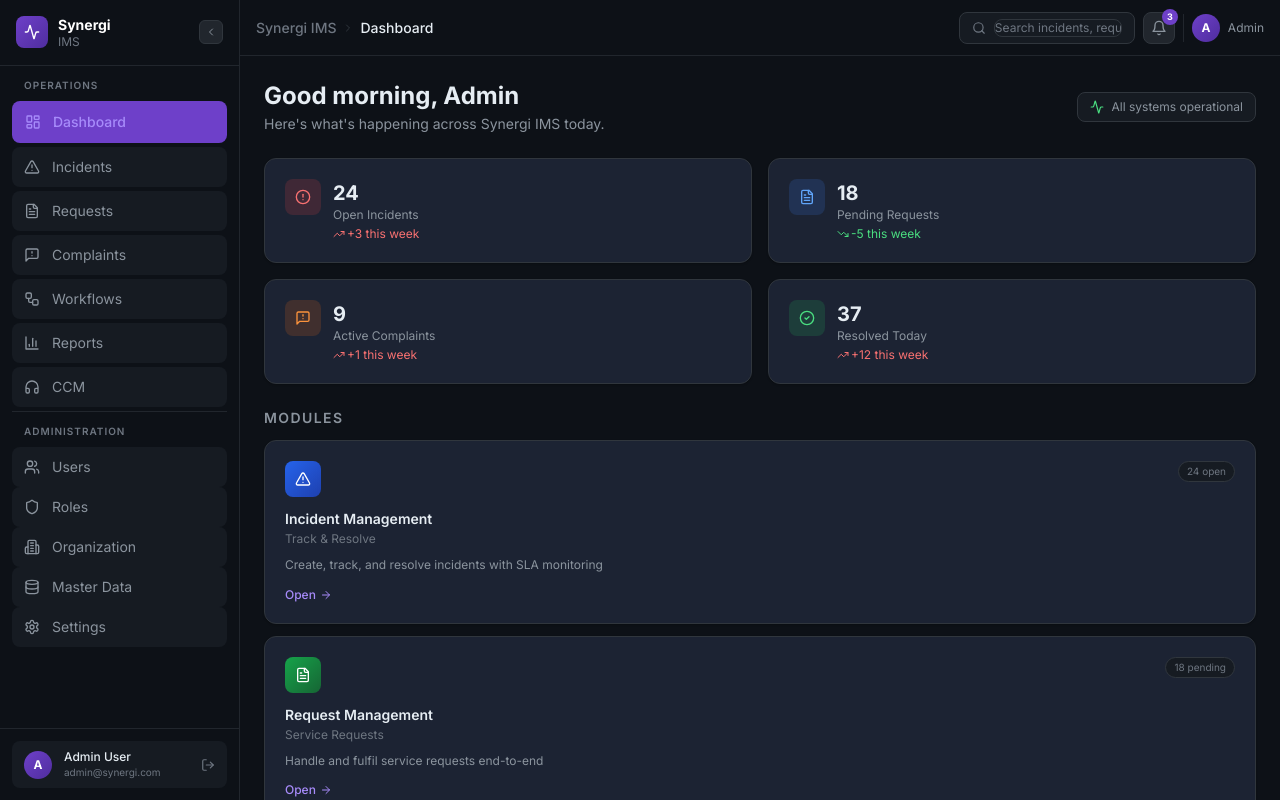
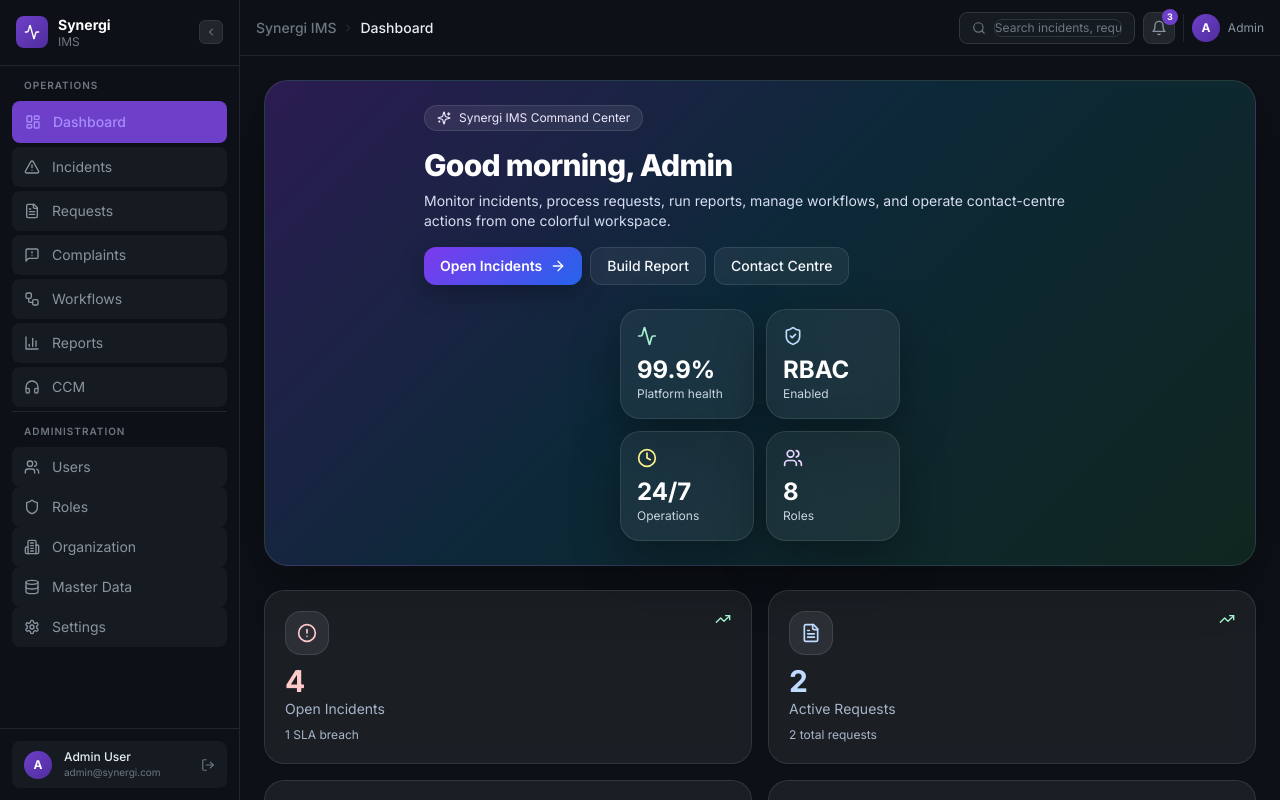
Before and after one commit to haithampm/automax-service-platform, a Next.js app in the folder frontend/: page /dashboard in a window 1280 px wide. Built offline with nearby package versions, Linux system fonts and the light colour scheme.

Commit message:
Enhance dashboard command center GUI

```diff
--- a/frontend/app/dashboard/page.tsx
+++ b/frontend/app/dashboard/page.tsx
@@ -1,235 +1,175 @@
-"use client";
-import Link from "next/link";
+'use client';
+
+import Link from 'next/link';
+import type { LucideIcon } from 'lucide-react';
 import {
+  Activity,
+  AlertCircle,
+  AlertTriangle,
+  ArrowRight,
+  BarChart3,
+  CheckCircle2,
+  Clock,
+  FileText,
+  Headphones,
+  MessageSquareWarning,
   Settings,
-  AlertTriangle,
-  FileText,
-  MessageSquareWarning,
+  ShieldCheck,
+  Sparkles,
+  TrendingUp,
+  Users,
   Workflow,
-  ArrowRight,
-  TrendingUp,
-  TrendingDown,
-  Clock,
-  CheckCircle2,
-  AlertCircle,
-  Activity,
-} from "lucide-react";
-import { clsx } from "clsx";
+} from 'lucide-react';
+import { IncidentRecord, RequestRecord, seedIncidents, seedRequests } from '../../lib/imsData';
+import { useLocalStorageState } from '../../lib/useLocalStorage';
 
-const stats = [
-  {
-    label: "Open Incidents",
-    value: "24",
-    change: "+3",
-    trend: "up",
-    color: "text-red-400",
-    bg: "bg-red-500/10",
-    border: "border-red-500/20",
-    icon: AlertCircle,
-  },
-  {
-    label: "Pending Requests",
-    value: "18",
-    change: "-5",
-    trend: "down",
-    color: "text-blue-400",
-    bg: "bg-blue-500/10",
-    border: "border-blue-500/20",
-    icon: FileText,
-  },
-  {
-    label: "Active Complaints",
-    value: "9",
-    change: "+1",
-    trend: "up",
-    color: "text-orange-400",
-    bg: "bg-orange-500/10",
-    border: "border-orange-500/20",
-    icon: MessageSquareWarning,
-  },
-  {
-    label: "Resolved Today",
-    value: "37",
-    change: "+12",
-    trend: "up",
-    color: "text-green-400",
-    bg: "bg-green-500/10",
-    border: "border-green-500/20",
-    icon: CheckCircle2,
-  },
+type StatCard = {
+  label: string;
+  value: string;
+  detail: string;
+  colorClass: string;
+  shellClass: string;
+  Icon: LucideIcon;
+};
+
+type ModuleCard = {
+  title: string;
+  subtitle: string;
+  desc: string;
+  href: string;
+  Icon: LucideIcon;
+  gradient: string;
+  count: string;
+};
+
+const moduleCards: ModuleCard[] = [
+  { title: 'Incident Management', subtitle: 'Track & Resolve', desc: 'Workflow actions, SLA monitoring, convert-to-request, clone, map view, and CSV export.', href: '/incidents', Icon: AlertTriangle, gradient: 'from-blue-500 to-cyan-500', count: 'Live workflow' },
+  { title: 'Request Management', subtitle: 'Service Requests', desc: 'Trace requests back to source incidents, process requests, audit, and export.', href: '/requests', Icon: FileText, gradient: 'from-emerald-500 to-teal-500', count: 'Linked records' },
+  { title: 'Reports', subtitle: 'Builder & Templates', desc: 'Saved reports, data source selection, column picker, record limits, and CSV export.', href: '/reports', Icon: BarChart3, gradient: 'from-violet-500 to-fuchsia-500', count: 'Dynamic' },
+  { title: 'CCM', subtitle: 'Contact Centre', desc: 'Contacts, call history, email inbox, SMS hub, and complaint audio support.', href: '/ccm', Icon: Headphones, gradient: 'from-orange-500 to-rose-500', count: 'Omnichannel' },
+  { title: 'Workflow Automation', subtitle: 'Smart Transitions', desc: 'Required fields, roles, transitions, reopen, reject, close, and conversion logic.', href: '/workflows', Icon: Workflow, gradient: 'from-indigo-500 to-blue-500', count: 'Rules' },
+  { title: 'Admin Panel', subtitle: 'Configuration', desc: 'Users, roles, departments, organization, classifications, and master data.', href: '/admin', Icon: Settings, gradient: 'from-purple-500 to-indigo-500', count: 'Governance' },
 ];
 
-const modules = [
-  {
-    title: "Incident Management",
-    subtitle: "Track & Resolve",
-    desc: "Create, track, and resolve incidents with SLA monitoring",
-    href: "/incidents",
-    icon: AlertTriangle,
-    gradient: "from-blue-600 to-blue-800",
-    count: "24 open",
-  },
-  {
-    title: "Request Management",
-    subtitle: "Service Requests",
-    desc: "Handle and fulfil service requests end-to-end",
-    href: "/requests",
-    icon: FileText,
-    gradient: "from-green-600 to-green-800",
-    count: "18 pending",
-  },
-  {
-    title: "Complaint Management",
-    subtitle: "Customer Complaints",
-    desc: "Manage and resolve customer complaints efficiently",
-    href: "/complaints",
-    icon: MessageSquareWarning,
-    gradient: "from-orange-500 to-orange-700",
-    count: "9 active",
-  },
-  {
-    title: "Workflow Automation",
-    subtitle: "Smart Workflows",
-    desc: "Automate escalation, routing and assignment rules",
-    href: "/workflows",
-    icon: Workflow,
-    gradient: "from-teal-600 to-teal-800",
-    count: "12 active",
-  },
-  {
-    title: "Admin Panel",
-    subtitle: "User & Access Control",
-    desc: "Manage users, roles, permissions and departments",
-    href: "/admin",
-    icon: Settings,
-    gradient: "from-purple-600 to-purple-800",
-    count: "8 users",
-  },
+const activityTone: Record<string, string> = {
+  New: 'badge-blue',
+  'New Incident': 'badge-blue',
+  'Under Resolution': 'badge-yellow',
+  'Ready to Close': 'badge-purple',
+  Closed: 'badge-green',
+  Rejected: 'badge-red',
+  'In Progress': 'badge-yellow',
+  Close: 'badge-green',
+  Completed: 'badge-green',
+};
+
+export default function DashboardPage() {
+  const [incidents] = useLocalStorageState<IncidentRecord[]>('synergi.incidents', seedIncidents);
+  const [requests] = useLocalStorageState<RequestRecord[]>('synergi.requests', seedRequests);
+
+  const now = new Date();
+  const hour = now.getHours();
+  const greeting = hour < 12 ? 'Good morning' : hour < 18 ? 'Good afternoon' : 'Good evening';
+
+  const openIncidents = incidents.filter(i => i.status !== 'Closed').length;
+  const breached = incidents.filter(i => i.sla === 'Breached').length;
+  const activeRequests = requests.filter(r => r.status !== 'Close' && r.status !== 'Completed').length;
+  const closedToday = incidents.filter(i => i.status === 'Closed').length + requests.filter(r => r.status === 'Close' || r.status === 'Completed').length;
+
+  const stats: StatCard[] = [
+    { label: 'Open Incidents', value: String(openIncidents), detail: `${breached} SLA breach`, colorClass: 'text-red-200', shellClass: 'color-card-red', Icon: AlertCircle },
+    { label: 'Active Requests', value: String(activeRequests), detail: `${requests.length} total requests`, colorClass: 'text-blue-200', shellClass: 'color-card-blue', Icon: FileText },
+    { label: 'Workflow Queue', value: String(incidents.filter(i => i.status === 'Ready to Close' || i.status === 'Under Resolution').length), detail: 'Needs action', colorClass: 'text-yellow-200', shellClass: 'color-card-orange', Icon: Workflow },
+    { label: 'Resolved / Closed', value: String(closedToday), detail: 'Completed records', colorClass: 'text-emerald-200', shellClass: 'color-card-green', Icon: CheckCircle2 },
   ];
 
   const recentActivity = [
-  { id: "INC-024", title: "API Gateway Timeout", type: "incident", status: "open", priority: "critical", time: "2 min ago" },
-  { id: "REQ-018", title: "VPN Access for New Employee", type: "request", status: "pending", priority: "medium", time: "15 min ago" },
-  { id: "COM-009", title: "Billing Discrepancy Q1", type: "complaint", status: "in_progress", priority: "high", time: "1 hr ago" },
-  { id: "INC-023", title: "Email Server Latency", type: "incident", status: "resolved", priority: "medium", time: "2 hr ago" },
-];
-
-const statusColor: Record<string, string> = {
-  open: "bg-red-500/20 text-red-400 border-red-500/30",
-  pending: "bg-yellow-500/20 text-yellow-400 border-yellow-500/30",
-  in_progress: "bg-blue-500/20 text-blue-400 border-blue-500/30",
-  resolved: "bg-green-500/20 text-green-400 border-green-500/30",
-};
-
-const priorityColor: Record<string, string> = {
-  critical: "text-red-400",
-  high: "text-orange-400",
-  medium: "text-yellow-400",
-  low: "text-green-400",
-};
-
-export default function DashboardPage() {
-  const now = new Date();
-  const hour = now.getHours();
-  const greeting = hour < 12 ? "Good morning" : hour < 18 ? "Good afternoon" : "Good evening";
+    ...incidents.slice(0, 4).map(item => ({ id: item.number, title: item.title, status: item.status, meta: `${item.priority} • ${item.assignee}`, href: '/incidents' })),
+    ...requests.slice(0, 2).map(item => ({ id: item.number, title: item.title, status: item.status, meta: `${item.priority} • ${item.assignee}`, href: '/requests' })),
+  ].slice(0, 6);
 
   return (
     <div className="p-6 space-y-6">
-      {/* Welcome Banner */}
-      <div className="flex items-center justify-between">
+      <section className="hero-panel">
+        <div className="flex flex-col lg:flex-row lg:items-center lg:justify-between gap-6">
+          <div className="space-y-4">
+            <div className="inline-flex items-center gap-2 rounded-full border border-white/10 bg-white/[0.08] px-3 py-1 text-xs text-violet-100">
+              <Sparkles className="w-3.5 h-3.5" /> Synergi IMS Command Center
+            </div>
             <div>
-          <h1 className="text-2xl font-bold text-[#e6edf3]">{greeting}, Admin</h1>
-          <p className="text-sm text-[#8b949e] mt-0.5">Here&apos;s what&apos;s happening across Synergi IMS today.</p>
+              <h1 className="text-3xl font-extrabold tracking-tight text-white">{greeting}, Admin</h1>
+              <p className="text-sm text-[#d7def0] mt-2 max-w-2xl">Monitor incidents, process requests, run reports, manage workflows, and operate contact-centre actions from one colorful workspace.</p>
             </div>
-        <div className="flex items-center gap-2 px-3 py-1.5 rounded-lg bg-[#161b22] border border-[#30363d]">
-          <Activity className="w-3.5 h-3.5 text-green-400" />
-          <span className="text-xs text-[#8b949e]">All systems operational</span>
+            <div className="flex flex-wrap gap-2">
+              <Link href="/incidents" className="btn-primary">Open Incidents <ArrowRight className="w-4 h-4" /></Link>
+              <Link href="/reports" className="btn-secondary">Build Report</Link>
+              <Link href="/ccm" className="btn-secondary">Contact Centre</Link>
             </div>
           </div>
-
-      {/* Stats Row */}
-      <div className="grid grid-cols-2 lg:grid-cols-4 gap-4">
-        {stats.map((s) => {
-          const Icon = s.icon;
-          return (
-            <div key={s.label} className={clsx('card flex items-start gap-3', s.border, 'border')}>
-              <div className={clsx('w-9 h-9 rounded-lg flex items-center justify-center flex-shrink-0', s.bg)}>
-                <Icon className={clsx('w-4 h-4', s.color)} />
-              </div>
-              <div>
-                <div className="text-xl font-bold text-[#e6edf3]">{s.value}</div>
-                <div className="text-xs text-[#8b949e] leading-tight">{s.label}</div>
-                <div className={clsx('flex items-center gap-0.5 mt-1 text-xs', s.trend === 'up' ? 'text-red-400' : 'text-green-400')}>
-                  {s.trend === 'up' ? <TrendingUp className="w-3 h-3" /> : <TrendingDown className="w-3 h-3" />}
-                  <span>{s.change} this week</span>
+          <div className="grid grid-cols-2 gap-3 min-w-[280px]">
+            <div className="glass-panel p-4"><Activity className="w-5 h-5 text-emerald-200" /><div className="text-2xl font-bold mt-2">99.9%</div><div className="text-xs text-[#cbd5e1]">Platform health</div></div>
+            <div className="glass-panel p-4"><ShieldCheck className="w-5 h-5 text-blue-200" /><div className="text-2xl font-bold mt-2">RBAC</div><div className="text-xs text-[#cbd5e1]">Enabled</div></div>
+            <div className="glass-panel p-4"><Clock className="w-5 h-5 text-yellow-200" /><div className="text-2xl font-bold mt-2">24/7</div><div className="text-xs text-[#cbd5e1]">Operations</div></div>
+            <div className="glass-panel p-4"><Users className="w-5 h-5 text-purple-200" /><div className="text-2xl font-bold mt-2">8</div><div className="text-xs text-[#cbd5e1]">Roles</div></div>
           </div>
         </div>
+      </section>
+
+      <div className="grid grid-cols-2 lg:grid-cols-4 gap-4">
+        {stats.map(({ label, value, detail, colorClass, shellClass, Icon }) => (
+          <div key={label} className={`stats-card ${shellClass}`}>
+            <div className="flex items-start justify-between gap-3">
+              <div className="kpi-icon"><Icon className={`w-5 h-5 ${colorClass}`} /></div>
+              <TrendingUp className="w-4 h-4 text-emerald-200" />
             </div>
-          );
-        })}
+            <div className={`stats-value ${colorClass}`}>{value}</div>
+            <div className="stats-label">{label}</div>
+            <div className="mt-2 text-xs text-[#a9b6ca]">{detail}</div>
+          </div>
+        ))}
       </div>
 
-      {/* Modules Grid + Activity Feed */}
       <div className="grid grid-cols-1 xl:grid-cols-3 gap-6">
-        {/* Modules */}
-        <div className="xl:col-span-2">
-          <h2 className="text-sm font-semibold text-[#8b949e] uppercase tracking-widest mb-3">Modules</h2>
-          <div className="grid grid-cols-1 sm:grid-cols-2 gap-3">
-            {modules.map((m) => {
-              const Icon = m.icon;
-              return (
-                <Link key={m.href} href={m.href} className="card group hover:border-[#6e40c9]/30 hover:bg-[#1c2333]/80 transition-all duration-200">
-                  <div className="flex items-start justify-between mb-3">
-                    <div className={clsx('w-9 h-9 rounded-lg bg-gradient-to-br flex items-center justify-center', m.gradient)}>
-                      <Icon className="w-4 h-4 text-white" />
+        <section className="xl:col-span-2 space-y-3">
+          <div className="flex items-center justify-between">
+            <h2 className="text-sm font-semibold text-[#a9b6ca] uppercase tracking-widest">Operational Modules</h2>
+            <span className="badge badge-purple">Enhanced GUI</span>
           </div>
-                    <span className="text-[10px] text-[#6e7681] bg-[#161b22] px-2 py-0.5 rounded-full border border-[#30363d]">
-                      {m.count}
-                    </span>
+          <div className="grid grid-cols-1 sm:grid-cols-2 gap-4">
+            {moduleCards.map(({ title, subtitle, desc, href, Icon, gradient, count }) => (
+              <Link key={href} href={href} className="module-tile group">
+                <div className="relative flex items-start justify-between mb-4">
+                  <div className={`w-11 h-11 rounded-xl bg-gradient-to-br ${gradient} flex items-center justify-center shadow-md`}>
+                    <Icon className="w-5 h-5 text-white" />
                   </div>
-                  <div className="text-sm font-semibold text-[#e6edf3] group-hover:text-white">{m.title}</div>
-                  <div className="text-xs text-[#6e7681] mt-0.5 mb-2">{m.subtitle}</div>
-                  <div className="text-xs text-[#8b949e] leading-relaxed">{m.desc}</div>
-                  <div className="flex items-center gap-1 mt-3 text-xs text-[#6e40c9] group-hover:text-[#a78bfa] font-medium">
-                    Open <ArrowRight className="w-3 h-3" />
+                  <span className="badge badge-gray">{count}</span>
+                </div>
+                <div className="relative text-base font-bold text-white group-hover:text-violet-100">{title}</div>
+                <div className="relative text-xs text-[#8ea0b8] mt-1 mb-2">{subtitle}</div>
+                <div className="relative text-xs text-[#a9b6ca] leading-relaxed">{desc}</div>
+                <div className="relative flex items-center gap-1 mt-4 text-xs text-violet-200 font-semibold">
+                  Open module <ArrowRight className="w-3 h-3" />
                 </div>
               </Link>
-              );
-            })}
+            ))}
           </div>
+        </section>
+
+        <section className="space-y-3">
+          <h2 className="text-sm font-semibold text-[#a9b6ca] uppercase tracking-widest">Live Activity</h2>
+          <div className="card p-0 overflow-hidden">
+            {recentActivity.map(item => (
+              <Link key={item.id} href={item.href} className="flex items-start gap-3 px-4 py-3 hover:bg-white/[0.05] transition-colors border-b border-white/10 last:border-0">
+                <div className="w-9 h-9 rounded-xl bg-white/[0.07] border border-white/10 flex items-center justify-center"><Activity className="w-4 h-4 text-violet-200" /></div>
+                <div className="flex-1 min-w-0">
+                  <div className="flex items-center gap-2 mb-1"><span className="text-[10px] font-mono text-[#a9b6ca]">{item.id}</span><span className={`badge ${activityTone[item.status] ?? 'badge-gray'}`}>{item.status}</span></div>
+                  <div className="text-xs text-white truncate font-medium">{item.title}</div>
+                  <div className="text-[10px] text-[#77849a] mt-1">{item.meta}</div>
                 </div>
-
-        {/* Recent Activity */}
-        <div>
-          <h2 className="text-sm font-semibold text-[#8b949e] uppercase tracking-widest mb-3">Recent Activity</h2>
-          <div className="card space-y-0 divide-y divide-[#21262d] p-0 overflow-hidden">
-            {recentActivity.map((item) => (
-              <div key={item.id} className="flex items-start gap-3 px-4 py-3 hover:bg-[#161b22] transition-colors cursor-pointer">
-                <div className="flex-1 min-w-0">
-                  <div className="flex items-center gap-2 mb-1">
-                    <span className="text-[10px] font-mono text-[#6e7681]">{item.id}</span>
-                    <span className={clsx('text-[10px] px-1.5 py-0.5 rounded border font-medium', statusColor[item.status])}>
-                      {item.status.replace('_', ' ')}
-                    </span>
+              </Link>
+            ))}
           </div>
-                  <div className="text-xs text-[#e6edf3] truncate font-medium">{item.title}</div>
-                  <div className="flex items-center gap-1 mt-1">
-                    <Clock className="w-2.5 h-2.5 text-[#6e7681]" />
-                    <span className="text-[10px] text-[#6e7681]">{item.time}</span>
-                    <span className={clsx('ml-1 text-[10px] font-medium', priorityColor[item.priority])}>
-                      {item.priority}
-                    </span>
-                  </div>
-                </div>
-              </div>
-            ))}
-            <div className="px-4 py-2.5">
-              <Link href="/incidents" className="text-xs text-[#6e40c9] hover:text-[#a78bfa] flex items-center gap-1">
-                View all activity <ArrowRight className="w-3 h-3" />
-              </Link>
-            </div>
-          </div>
-        </div>
+        </section>
       </div>
     </div>
   );
```
Lines whose indentation alone changed are shown as unchanged.
